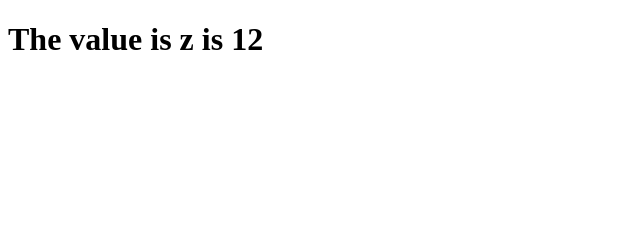
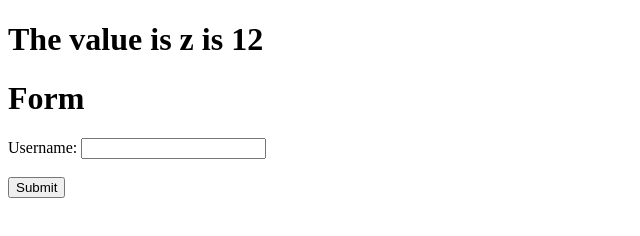
Before and after one commit to ankita8800/javascript-code, a plain HTML site: page index.html in a window 1280 px wide. Shown: the whole page, without its empty margins (0-640 px from the left). Drawn offline with Linux system fonts and the light colour scheme.

Commit message:
user-input-value

```diff
--- a/index.html
+++ b/index.html
@@ -8,6 +8,13 @@
 </head>
 <body>
    <h1 id="addnumber"></h1>
+  <!-- submit form -->
+  <h1>Form</h1>
+  <label >Username:</label>
+  <input id="mytext" type="text">
+  <br>
+  <br>
+  <button id="submit"> Submit</button>
 </body>
 <script src="index.js"></script>
 </html>
--- a/index.js
+++ b/index.js
@@ -30,3 +30,11 @@ document.getElementById("addnumber"). textContent="The value is z is " + z;
 
 let result= 2 + 2 / 2 - 2 * 2;
 console.log(result);
+
+// <!-- submit form -->
+
+let username;
+document.getElementById("submit").onclick = function(){
+  username=document.getElementById("mytext").value;
+  console.log(username);
+}
```
